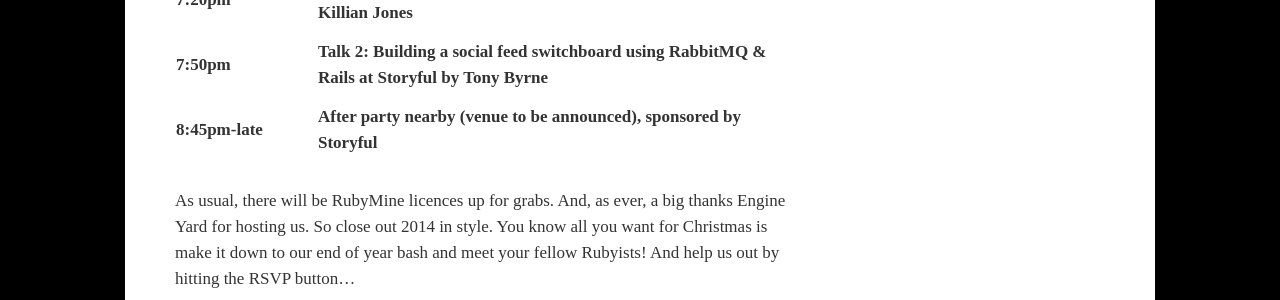
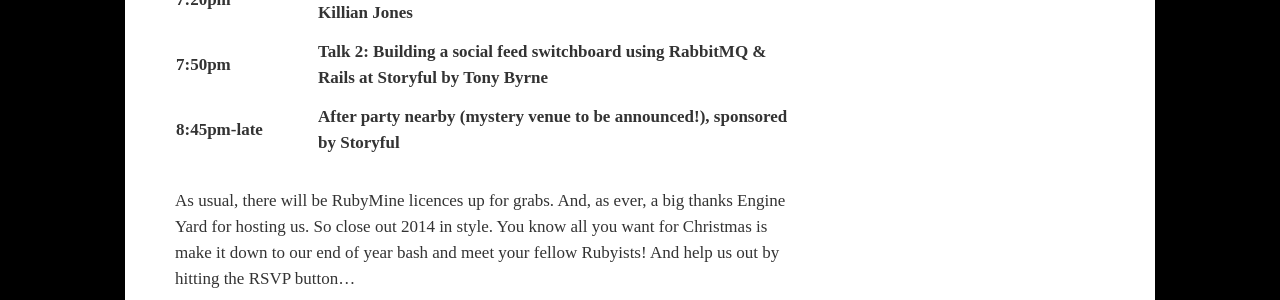
Before and after one commit to rubyireland/rubyireland.github.com, a Jekyll site: the page built from _posts/2014-12-01-ruby-ireland-end-of-year-party.markdown, in a window 1280 px wide. Shown: the part 1047-1347 px from the top of the page. Built offline with Jekyll 4.4.1, drawn with Linux system fonts in a browser that asks for light colours; some web fonts are replaced.

Commit message:
Copy tweak.

```diff
--- a/_posts/2014-12-01-ruby-ireland-end-of-year-party.markdown
+++ b/_posts/2014-12-01-ruby-ireland-end-of-year-party.markdown
@@ -15,7 +15,7 @@ It's the last meetup of the year and thanks to [Storyful](http://storyful.com/)
   <tr><td>7:00pm</td><td>Doors open at Engine Yard</td></tr>
   <tr><td>7:20pm</td><td>Talk 1: Challenges of Architecture and Scaling at PlayON.co by Killian Jones</td></tr>
   <tr><td>7:50pm</td><td>Talk 2: Building a social feed switchboard using RabbitMQ & Rails at Storyful by Tony Byrne</td></tr>
-  <tr><td>8:45pm-late</td><td>After party nearby (venue to be announced), sponsored by Storyful</td></tr>
+  <tr><td>8:45pm-late</td><td>After party nearby (mystery venue to be announced!), sponsored by Storyful</td></tr>
 </table>
 
 As usual, there will be RubyMine licences up for grabs. And, as ever, a big thanks Engine Yard for hosting us. So close out 2014 in style. You know all you want for Christmas is make it down to our end of year bash and meet your fellow Rubyists! And help us out by hitting the RSVP button...
```
